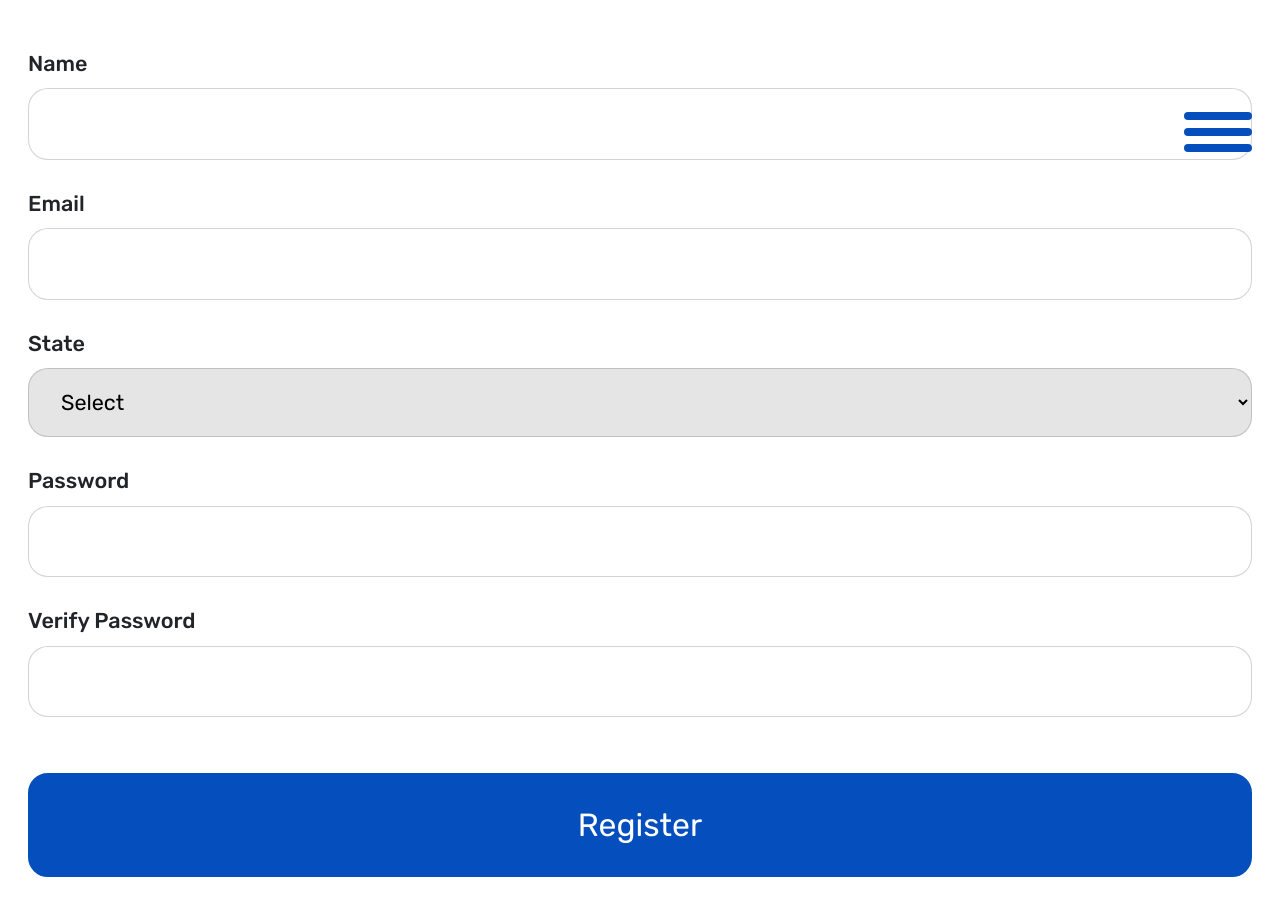
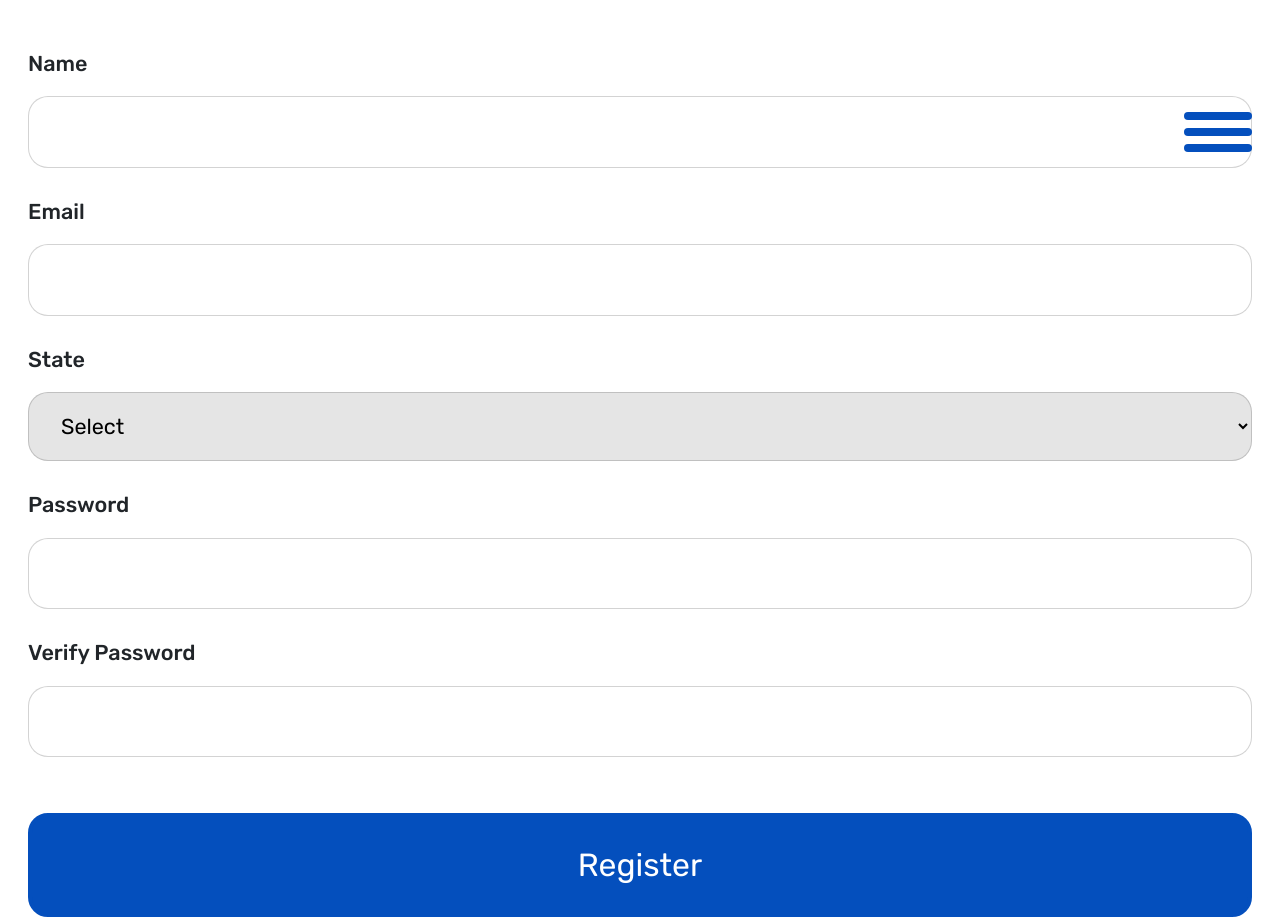
Before and after one commit to BloomTech-Labs/Encon-fe, a React (Create React App) app in the folder encon/: page /register in a window 1280 px wide. Before the commit the page ends 877 px from the top, so only its background shows below. Built offline with nearby package versions, Linux system fonts and the light colour scheme.

Commit message:
update deployed site
* updated login and register labels

```diff
--- a/encon/src/styles/mobile/Login.scss
+++ b/encon/src/styles/mobile/Login.scss
@@ -10,6 +10,7 @@
 		font-size: 1.35rem;
 		font-weight: 500;
 		margin-top: 1.75rem;
+		padding-bottom: 0.5rem;
 	}
 
 	input {
--- a/encon/src/styles/mobile/Register.scss
+++ b/encon/src/styles/mobile/Register.scss
@@ -10,6 +10,7 @@
 		font-size: 1.35rem;
 		font-weight: 500;
 		margin-top: 1.75rem;
+		padding-bottom: 0.5rem;
 	}
 
 	.select-state {
```
